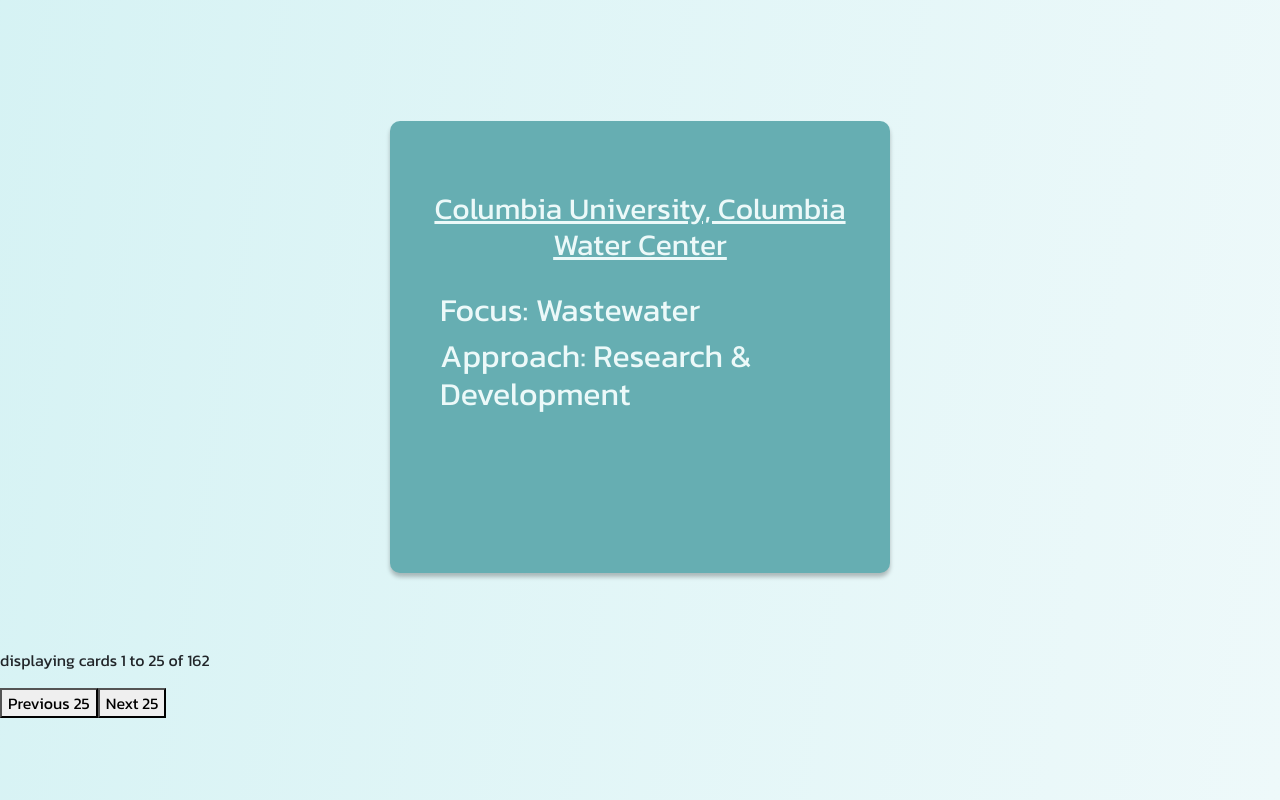
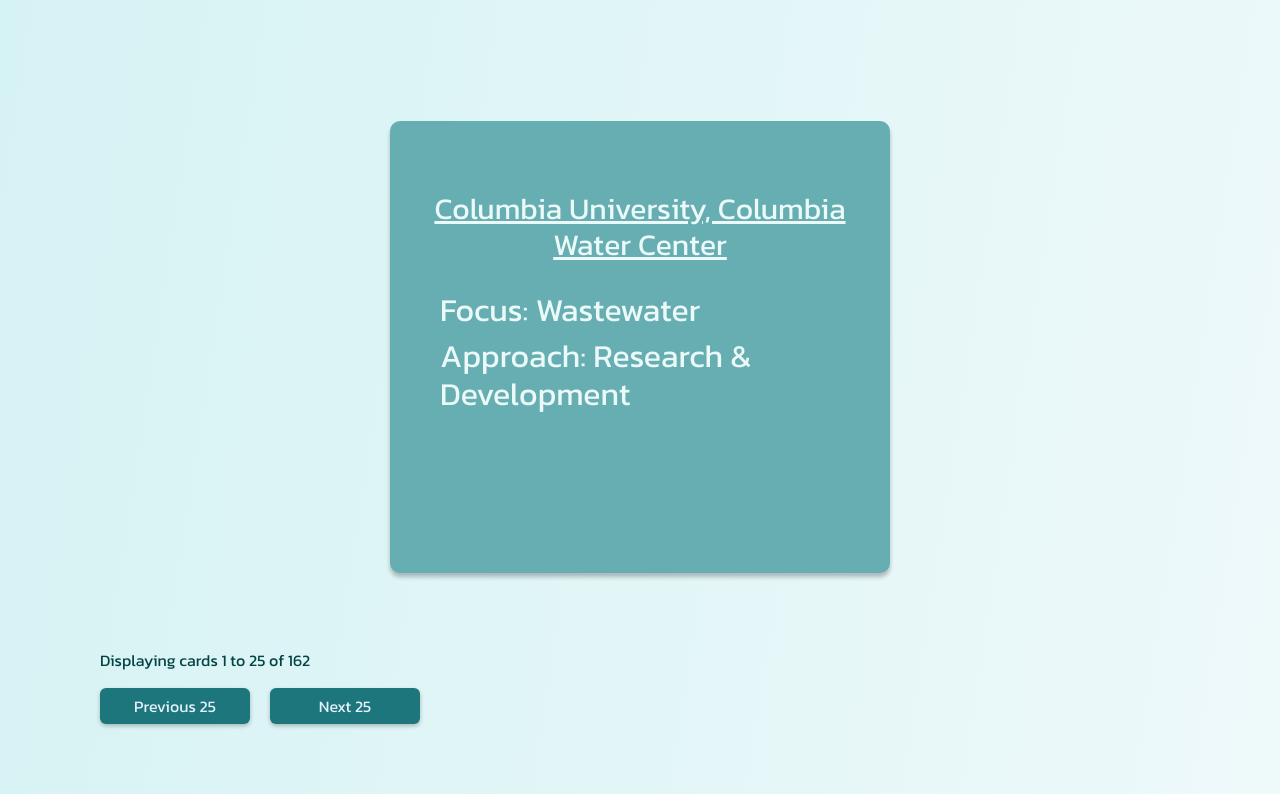
Before and after one commit to UW-INFO442-AU23/Team-Aquanauts, a React app: page /donations in a window 1280 px wide. Shown: the part 7550-8350 px from the top of the page. Built offline with nearby package versions, Linux system fonts and the light colour scheme; some packages are replaced by stand-ins of ours.

Commit message:
final styling fixes

```diff
--- a/src/components/donationsComp/DonationPage.js
+++ b/src/components/donationsComp/DonationPage.js
@@ -100,9 +100,12 @@
         <div className="card-list">
           {updatedCards.slice(minIndex, maxIndex)}
         </div>
-        <p>displaying cards {minIndex + 1} to {maxIndex} of {updatedCards.length}</p>
-        <button onClick={backward}>Previous 25</button>
-        <button onClick={forward} >Next 25</button>
+        <div className="card-cycle">
+          <p className="displaying-cards">Displaying cards {minIndex + 1} to {maxIndex} of {updatedCards.length}</p>
+          <button className="btn btn-primary" id="previous-button" onClick={backward}>Previous 25</button>
+          <button className="btn btn-primary" id="next-button" onClick={forward} >Next 25</button>
+        </div>
+
       </main>
     </div>
   )
--- a/src/index.css
+++ b/src/index.css
@@ -13,7 +13,7 @@
 .background-page {
     background-image: linear-gradient(to bottom right, rgba(194, 237, 239), rgba(238, 249, 250));
     height: 100%;
-    min-height: 8350px;
+    min-height: 1300px;
 }
 
 .background-onboard {
@@ -125,6 +125,7 @@
     border-style: none;
     color: rgba(231, 242, 253);
     box-shadow: 0px 2px 4px rgba(0, 0, 0, 0.25);
+    margin-bottom: 70px;
 }
 
 #previous-button {
```
